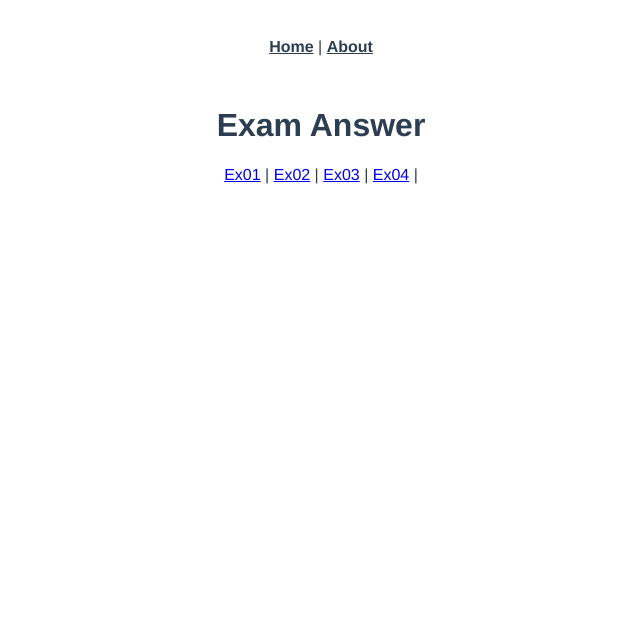
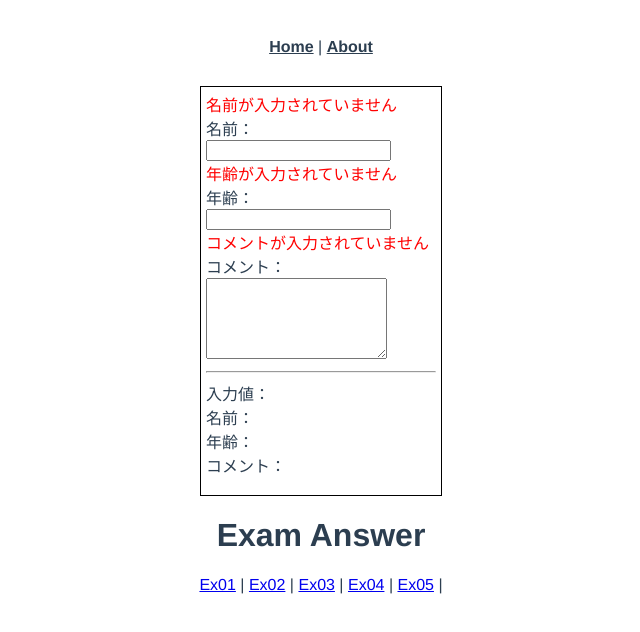
Before and after one commit to suzu1997/ex-vue-beginner, a Vue app: page /ex05 in a window 1280 px wide. Shown: the top 632 px of the page, without its empty margins (319-959 px from the left). Built offline with nearby package versions, Linux system fonts and the light colour scheme.

Commit message:
演習5 ユーザ情報を表示する を作成

```diff
--- a/src/App.vue
+++ b/src/App.vue
@@ -10,6 +10,7 @@
     <router-link to="/ex02">Ex02</router-link> |
     <router-link to="/ex03">Ex03</router-link> |
     <router-link to="/ex04">Ex04</router-link> |
+    <router-link to="/ex05">Ex05</router-link> |
   </div>
 </template>
 
--- a/src/router/index.ts
+++ b/src/router/index.ts
@@ -35,6 +35,10 @@ const routes: Array<RouteConfig> = [
     path: '/ex04',
     component: () => import('../views/Ex04.vue'),
   },
+  {
+    path: '/ex05',
+    component: () => import('../views/Ex05.vue'),
+  },
 ];
 
 const router = new VueRouter({
--- a/src/views/Ex04.vue
+++ b/src/views/Ex04.vue
@@ -18,10 +18,10 @@ export default class Ex04Component extends Vue {
   private price3 = 0;
 
   get totalPrice() {
-    return this.price1 + this.price2 + this.price3;
+    return Math.floor(this.price1 + this.price2 + this.price3);
   }
   get taxIncludedPrice() {
-    return this.totalPrice * 1.1;
+    return Math.floor(this.totalPrice * 1.1);
   }
 }
 </script>
--- /dev/null
+++ b/src/views/Ex05.vue
@@ -0,0 +1,46 @@
+<template>
+  <div class="container">
+    <div class="error" v-if="name === ''">名前が入力されていません</div>
+    <label for="name">名前：</label><br />
+    <input type="text" id="name" v-model="name" /><br />
+    <div class="error" v-if="age === ''">年齢が入力されていません</div>
+    <label for="age">年齢：</label><br />
+    <input type="text" id="age" v-model="age" /><br />
+    <div class="error" v-if="comment === ''">コメントが入力されていません</div>
+    <label for="comment">コメント：</label><br />
+    <textarea id="comment" rows="5" v-model="comment"></textarea>
+    <hr />
+    <div>
+      入力値：<br />
+      名前：{{ name }}<br />
+      年齢：{{ age }}<br />
+      コメント：
+      <pre>{{ comment }}</pre>
+    </div>
+  </div>
+</template>
+
+<script lang="ts">
+import { Component, Vue } from 'vue-property-decorator';
+
+@Component
+export default class Ex05Component extends Vue {
+  private name = '';
+  private age = '';
+  private comment = '';
+}
+</script>
+
+<style>
+.container {
+  border: 1px solid black;
+  width: 230px;
+  margin: 0 auto;
+  text-align: left;
+  padding: 5px;
+}
+
+.error {
+  color: red;
+}
+</style>
```
